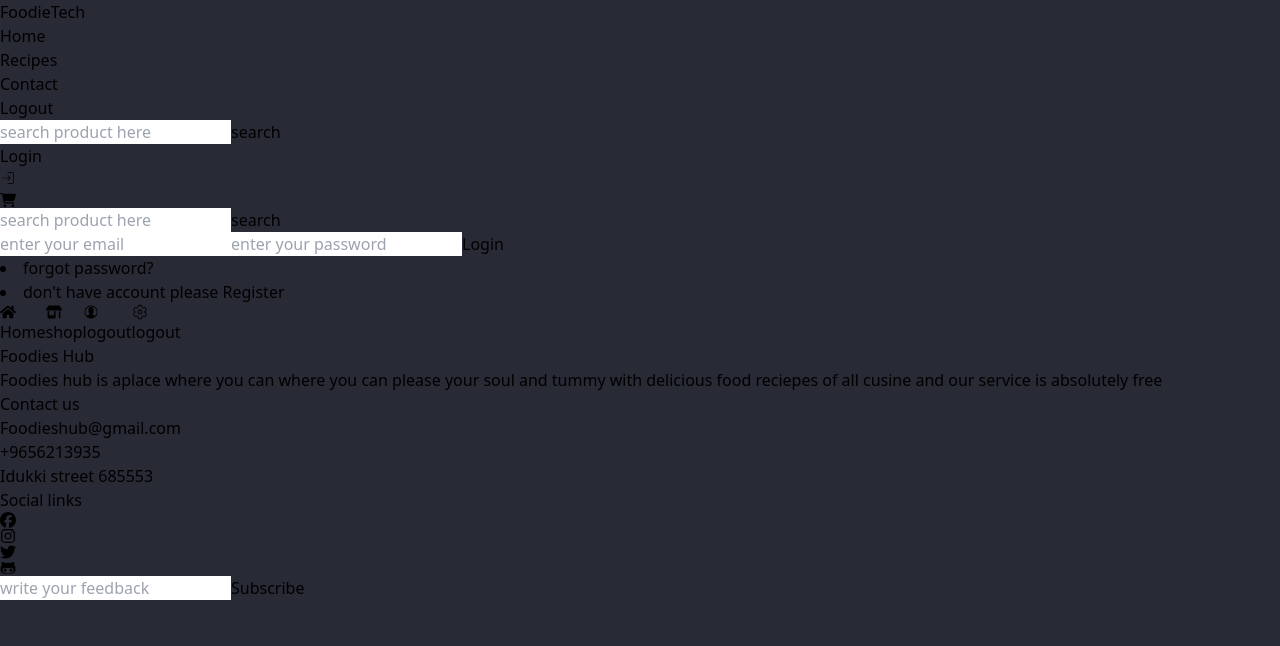
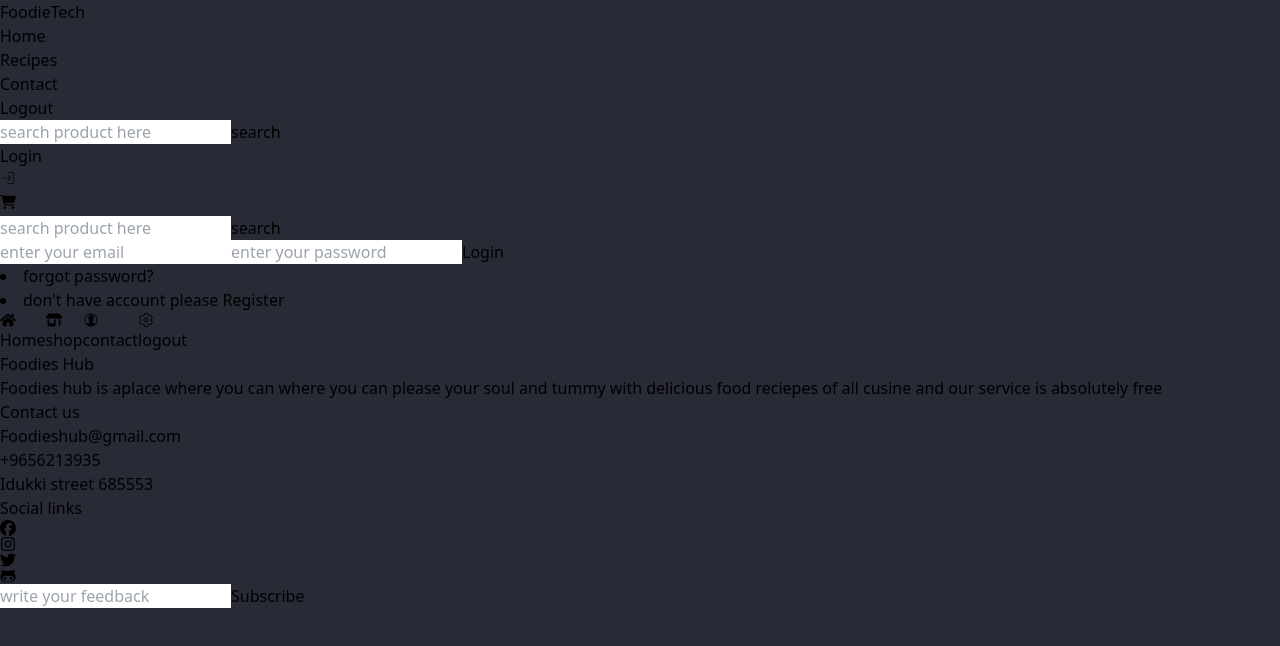
Before and after one commit to rojass2001/Foodietech, a React (Vite) app: page /login in a window 1280 px wide. Shown: the top 646 px of the page. Built offline with nearby package versions, Linux system fonts and the light colour scheme.

Commit message:
second commit

```diff
--- a/src/Components/Navbar/Navbar.jsx
+++ b/src/Components/Navbar/Navbar.jsx
@@ -26,14 +26,16 @@ return (
       <div className='hidden md:flex w-[200px] '><Searchbar/></div>
         <div className='flex gap-3 items-center'>
           <Loginicon/>
-          <Link to="/cart"className='relative'>
+      <Link to="/cart">
+        <button className='relative'>
               <FaCartShopping  className='text-green-500 text-2xl mt-1'/>
               {
               cartproducts.length>0&&
               <div className='absolute bg-white flex p-1 items-center rounded-full w-4 top-[-6px]  right-[-5px] h-4
               animate-bounce'>{cartproducts.length}</div>
-             }
-          </Link>
+              }
+          </button>
+      </Link>
 
         </div>
     </div>
--- a/src/Components/Tabbar.jsx
+++ b/src/Components/Tabbar.jsx
@@ -3,11 +3,10 @@ import { FaShop } from "react-icons/fa6";
 import { IoSettingsOutline } from "react-icons/io5";
 import { Link } from "react-router-dom";
 import { IoIosContact } from "react-icons/io";
-import { useDispatch } from "react-redux";
-import { setlogout } from "../redux/loginslice";
+import useAuth from "./customhooks/useAuth";
 
 function Tabbar() {
-const dispatch=useDispatch()
+ const{logout}=useAuth()
   return (
   <div className="w-full p-1 flex items-center place-content-center text-green-600 h-[70px] pt-2 fixed z-50 bottom-0 right-0 left-0  md:hidden">
     <div className='w-[97%]  flex justify-around py-1 rounded-3xl  items-center place-content-center bg-black  ' >
@@ -18,9 +17,10 @@ const dispatch=useDispatch()
         <button className='flex items-center text-sm place-content-center flex-col'>< FaShop className='text-2xl' />shop</button>
       </Link>
       <Link to="/contact">
-        <button  className='flex items-center text-sm place-content-center flex-col'><IoIosContact className='text-2xl' />logout</button>
+        <button  className='flex items-center text-sm place-content-center flex-col'><IoIosContact className='text-2xl' />contact</button>
       </Link>
-      <Link to="/login" ><button onClick={()=>dispatch(setlogout())} className='flex items-center text-sm place-content-center flex-col'><IoSettingsOutline className='text-2xl' />logout</button>
+      <Link to="/login" >
+        <button onClick={logout} className='flex items-center text-sm place-content-center flex-col'><IoSettingsOutline className='text-2xl' />logout</button>
       </Link>
     </div>
   </div>
--- a/src/Components/customhooks/useAuth.js
+++ b/src/Components/customhooks/useAuth.js
@@ -1,12 +1,10 @@
 import { createUserWithEmailAndPassword, signInWithEmailAndPassword,sendPasswordResetEmail } from "firebase/auth";
 import { auth } from "../../Backend/Firebase/Firebase"
-import { Await, useNavigate } from "react-router-dom";
+import {  useNavigate } from "react-router-dom";
 import { toast } from "react-toastify";
-import { setlogin } from "../../redux/loginslice";
-import { useDispatch } from "react-redux";
 import Cookies from "js-cookie";
+
 export default function useAuth(email, password) {
-    const dispatch=useDispatch()
     const navigate = useNavigate()
     const registersubmit = async (e) => {
          e.preventDefault()
@@ -70,5 +68,5 @@ export default function useAuth(email, password) {
                 toast.warning("please login first");
                 }
         }
-    return{registersubmit,loginsubmit,resetemail,cartauthentication,logout}
+    return{ registersubmit,loginsubmit,resetemail,cartauthentication,logout }
 }
--- a/src/redux/Store.js
+++ b/src/redux/Store.js
@@ -1,13 +1,11 @@
 import { configureStore} from "@reduxjs/toolkit";
 import productslice from './Productslice'
 import cartslice from './Cartslice'
-import loginslice from './loginslice'
 
 export const Store=configureStore({
     reducer: {
       product:productslice,
       cart:cartslice,
-      login:loginslice
       }
 
 
--- a/src/redux/loginslice.js
+++ /dev/null
@@ -1,32 +0,0 @@
-
-import { createSlice } from "@reduxjs/toolkit"
-import { toast } from "react-toastify";
-import Cookies from 'js-cookie';
-
-const INITIAL_STATE={
-    login:false
-
-};
-const loginslice= createSlice({
-    name: "login",
-    initialState: INITIAL_STATE,
-    reducers: {
-        setlogin: () => {
-         Cookies.set('login', JSON.stringify(true),{ expires:7});
-        },
-        setlogout: async() => {
-            const login = await JSON.parse(Cookies.get('login'));
-            console.log(login)
-            if (login===true) {
-                 Cookies.set('login', JSON.stringify(false),{ expires:7});
-                 toast.success("sucessfully logout");
-            }
-            else {
-                toast.warning("please login first");
-            }
-
-        },
-    }
-})
-export const { setlogin,setlogout} = loginslice.actions
-export default loginslice.reducer
```
